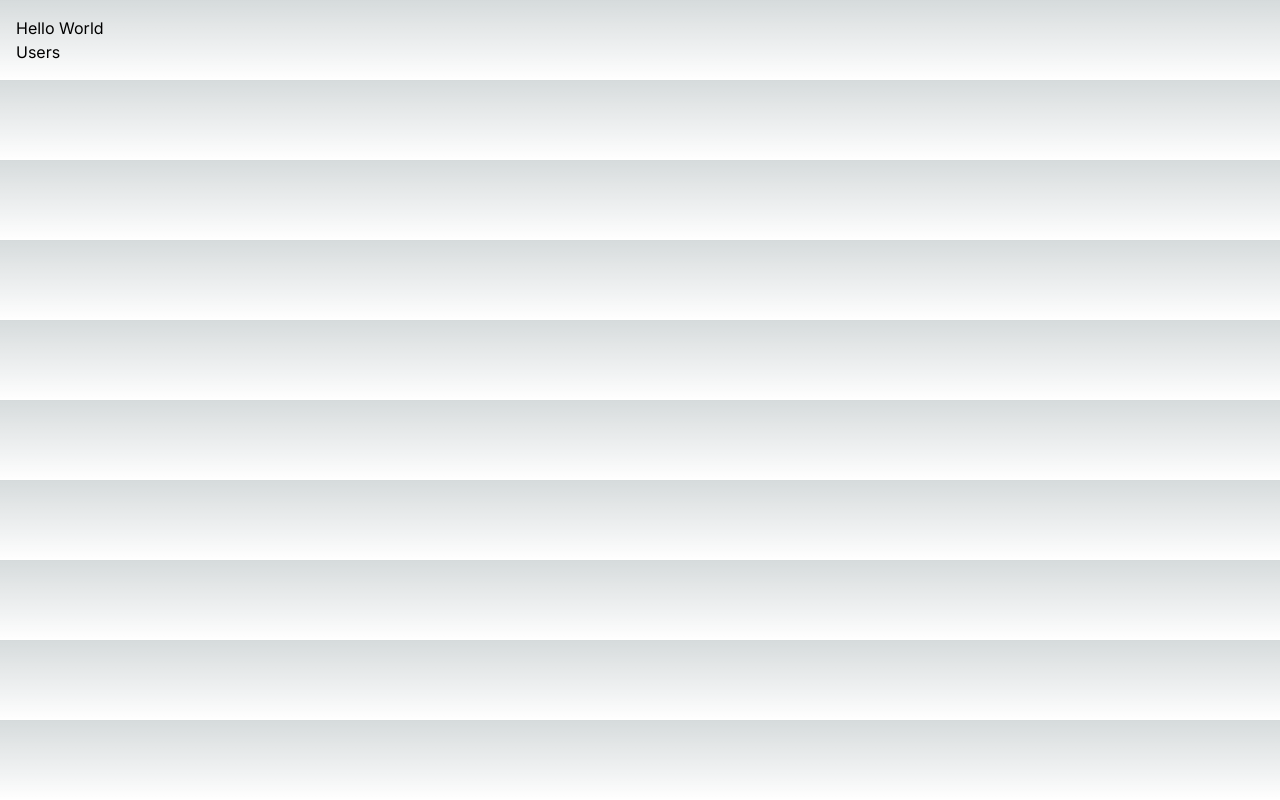
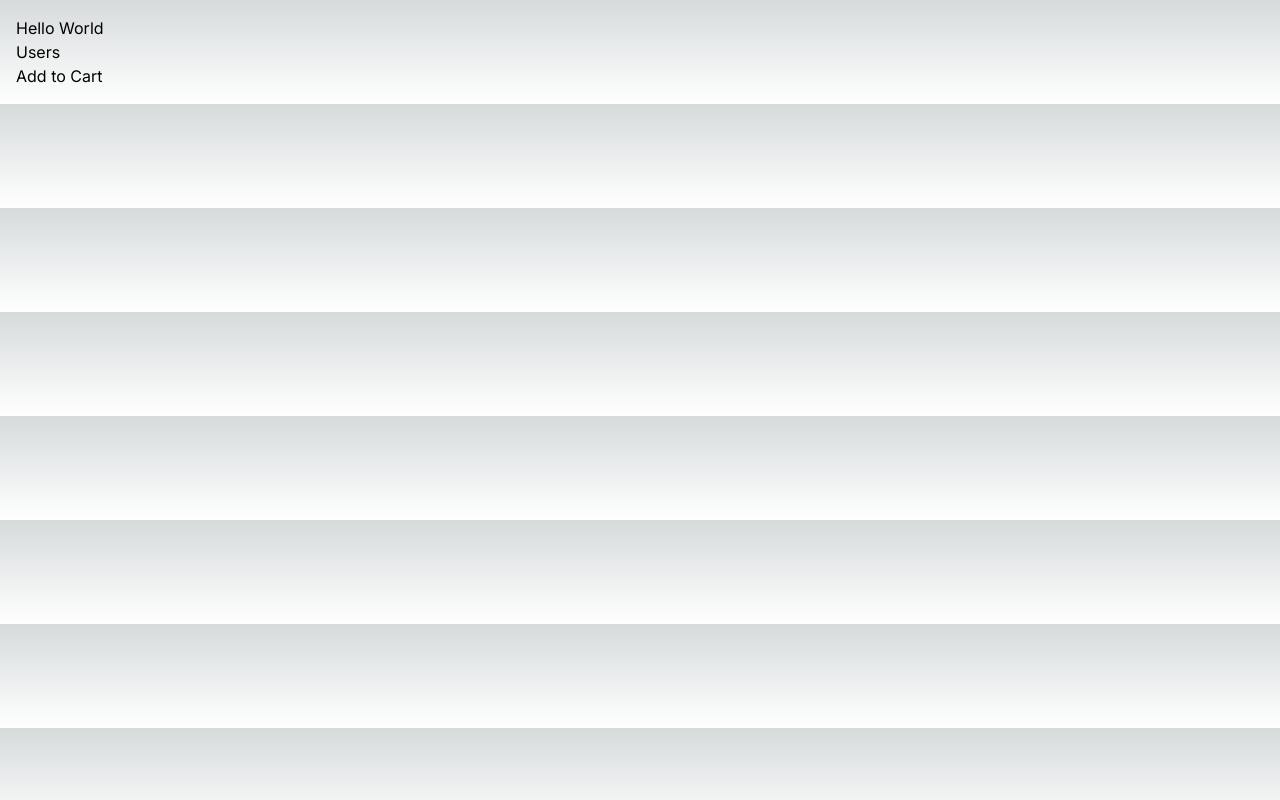
Before and after one commit to SajjadAli54/next-js, a Next.js app: page / in a window 1280 px wide. Built offline with nearby package versions, Linux system fonts and the light colour scheme.

Commit message:
Client and Server components

```diff
--- /dev/null
+++ b/app/components/AddToCart.tsx
@@ -0,0 +1,11 @@
+'use client';
+
+import React from 'react'
+
+const AddToCart = () => {
+  return (
+    <button onClick={() => console.log("Hello World")} > Add to Cart</button>
+  )
+}
+
+export default AddToCart
--- /dev/null
+++ b/app/components/ProductCart.tsx
@@ -0,0 +1,12 @@
+import React from 'react'
+import AddToCart from './AddToCart'
+
+const ProductCart = () => {
+  return (
+    <div>
+        <AddToCart />
+    </div>
+  )
+}
+
+export default ProductCart
--- a/app/page.tsx
+++ b/app/page.tsx
@@ -1,11 +1,13 @@
-import Image from 'next/image'
+'use client';
 import Link from 'next/link'
+import ProductCart from './components/ProductCart'
 
 export default function Home() {
   return (
     <main>
       <h1>Hello World</h1>
       <Link href='/users'>Users</Link>
+      <ProductCart />
     </main>
   )
 }
```
